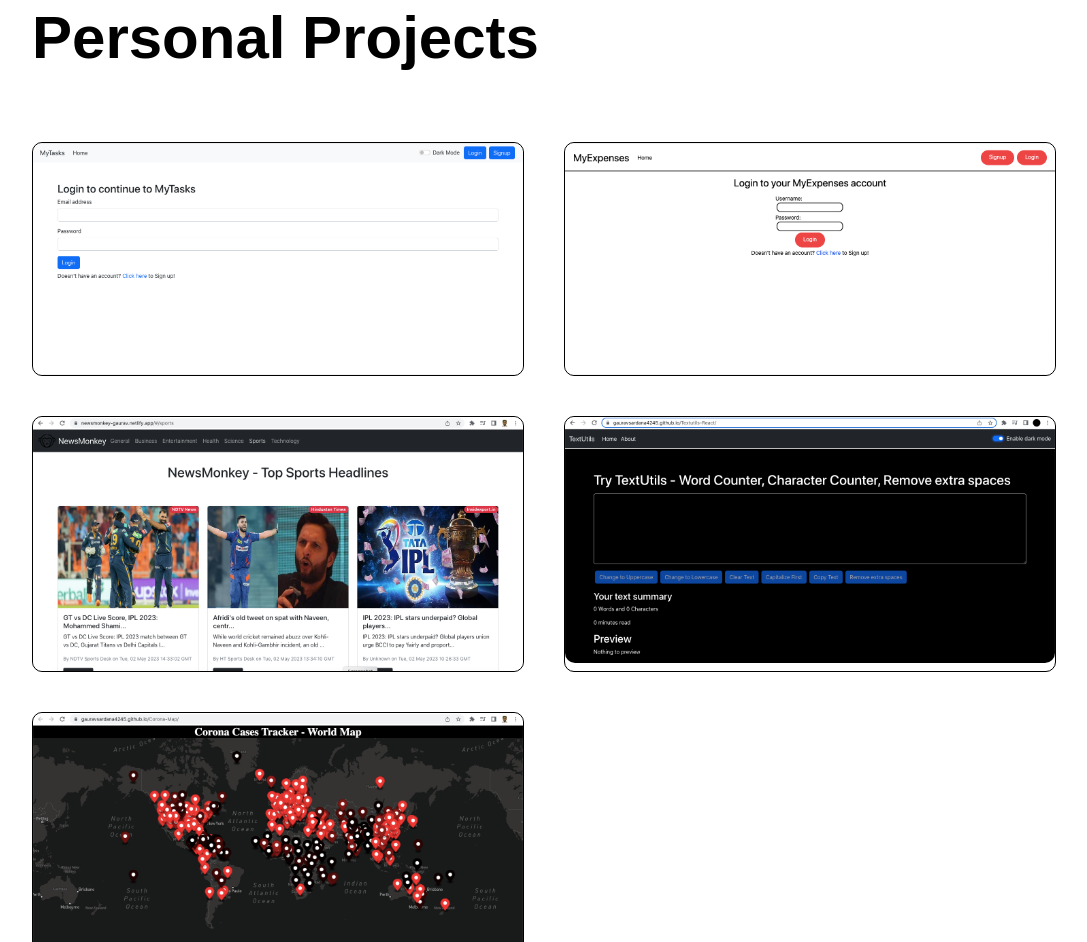
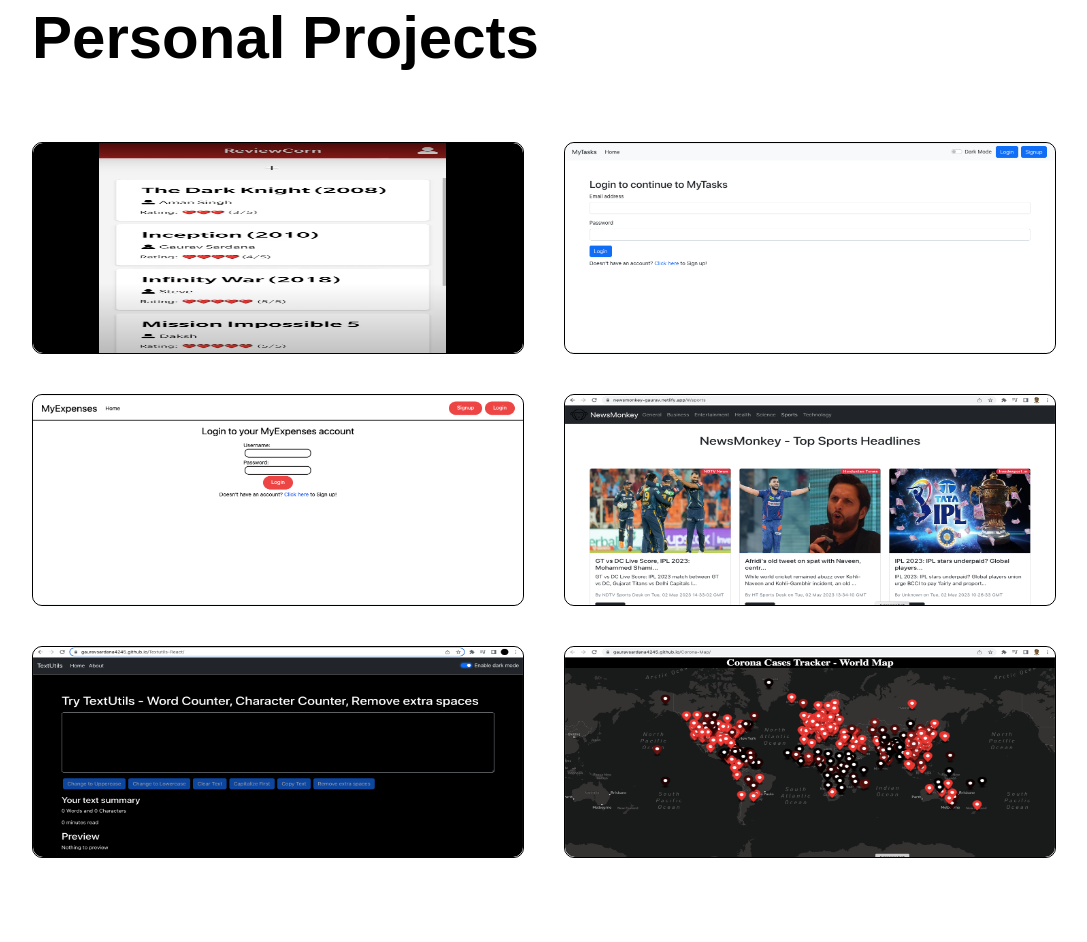
Before and after one commit to gauravsardana4245/Personal-Portfolio, a plain HTML site: page index.html in a window 1280 px wide. Shown: the part 2055-2997 px from the top of the page, without its empty margins (96-1183 px from the left). Drawn offline with Linux system fonts and the light colour scheme; a web font is replaced by a local one.

Commit message:
Added project

```diff
--- a/index.html
+++ b/index.html
@@ -112,6 +112,16 @@
         <div class="container">
             <h1 class="sub-title">Personal Projects</h1>
             <div class="work-list">
+                <div class="work">
+                    <img src="images/ReviewCorn-Screenshot.png" alt="">
+                    <div class="layer">
+                        <h3>Movie Review App </h3>
+                        <p>A React Native+Node.js based movie review app where users can signin/signup and review movies
+                            and check others' reviews in the feed which are stored in the cloud. </p>
+                        <a href="https://drive.google.com/file/d/1wRG12AieBMGRvTfEruZwKTSbboAj3XAC/view?usp=drive_link"
+                            target="_blank"> <i class="fa-sharp fa-solid fa-arrow-up-right-from-square"></i> </a>
+                    </div>
+                </div>
                 <div class="work">
                     <img src="images/task_manager.png" alt="">
                     <div class="layer">
--- a/style.css
+++ b/style.css
@@ -232,6 +232,7 @@
 }
 .work img {
   width: 100%;
+  height: 210px;
   border-radius: 10px;
   display: block;
   cursor: pointer;
```
Also changed, not shown: images/ReviewCorn-Screenshot.png (added), 1 other file.
